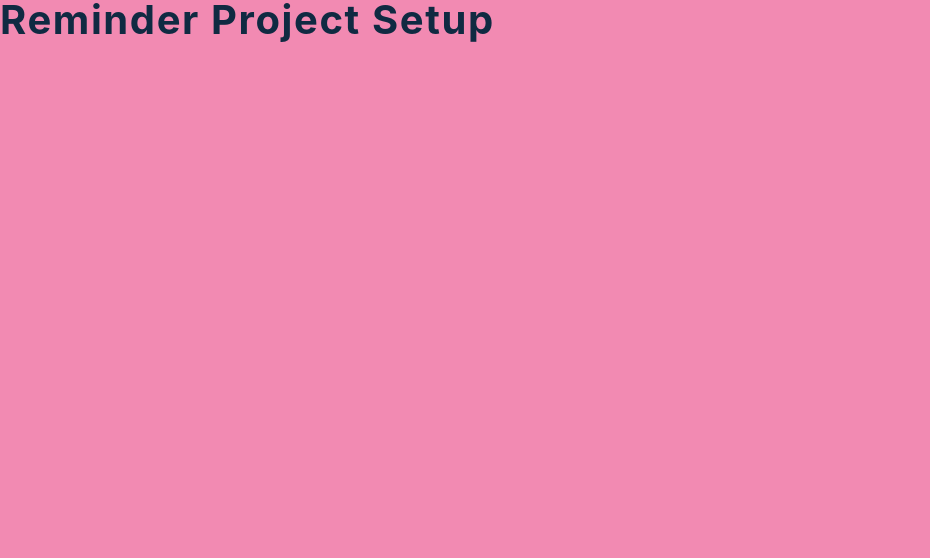
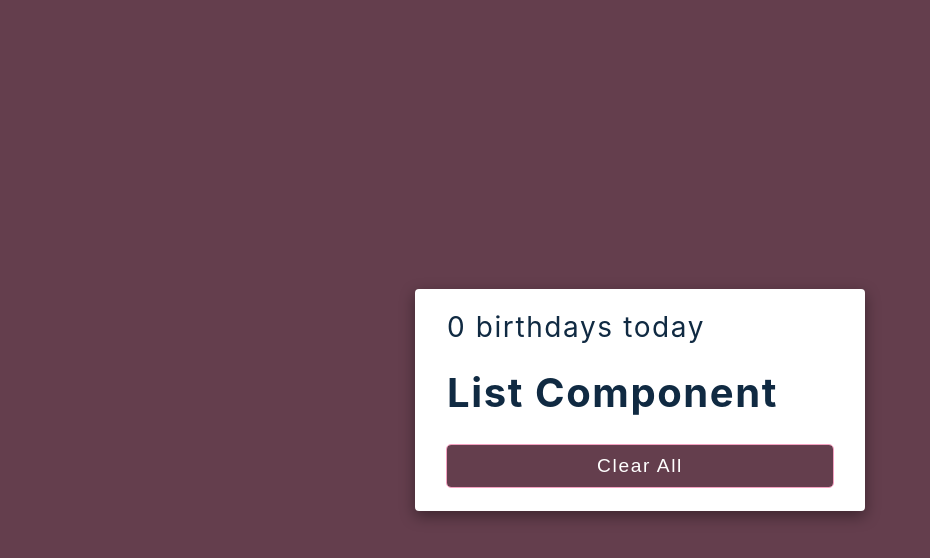
Before and after one commit to EyiahKing/Birthday-Reminder, a React (Create React App) app: page / in a window 1280 px wide. Shown: the top 558 px of the page, without its empty margins (0-930 px from the left). Built offline with nearby package versions, Linux system fonts and the light colour scheme.

Commit message:
Addition of List componet and Button

```diff
--- a/public/index.html
+++ b/public/index.html
@@ -24,7 +24,7 @@
       work correctly both with client-side routing and a non-root public URL.
       Learn how to configure a non-root public URL by running `npm run build`.
     -->
-    <title>Reminder Setup</title>
+    <title>Birthday Reminder</title>
   </head>
   <body>
     <noscript>You need to enable JavaScript to run this app.</noscript>
--- a/src/App.js
+++ b/src/App.js
@@ -2,7 +2,17 @@
 import data from './data';
 import List from './List';
 function App() {
-  return <h2>reminder project setup</h2>;
+  return (
+  <main>
+    <section className="container">
+
+      <h3>0 birthdays today</h3>
+      <List/>
+      <button onClick={()=> console.log("you clicked me")}>
+        clear all</button>
+    </section>
+  </main>
+  );
 }
 
 export default App;
--- a/src/index.css
+++ b/src/index.css
@@ -41,7 +41,7 @@
   --dark-shadow: 0 5px 15px rgba(0, 0, 0, 0.4);
   --max-width: 1170px;
   --fixed-width: 450px;
-  --clr-pink: #f28ab2;
+  --clr-pink: #643e4d;
 }
 /*
 ===============
```
